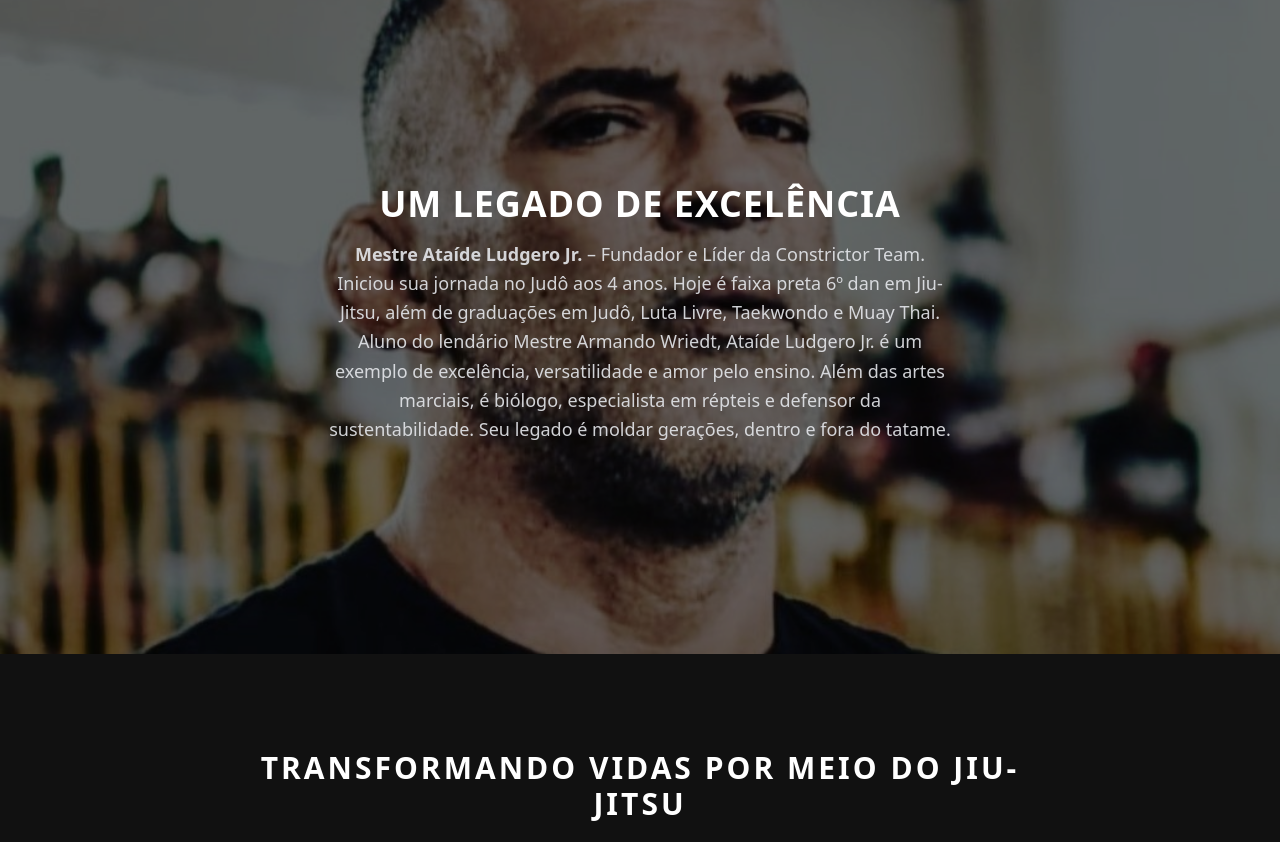
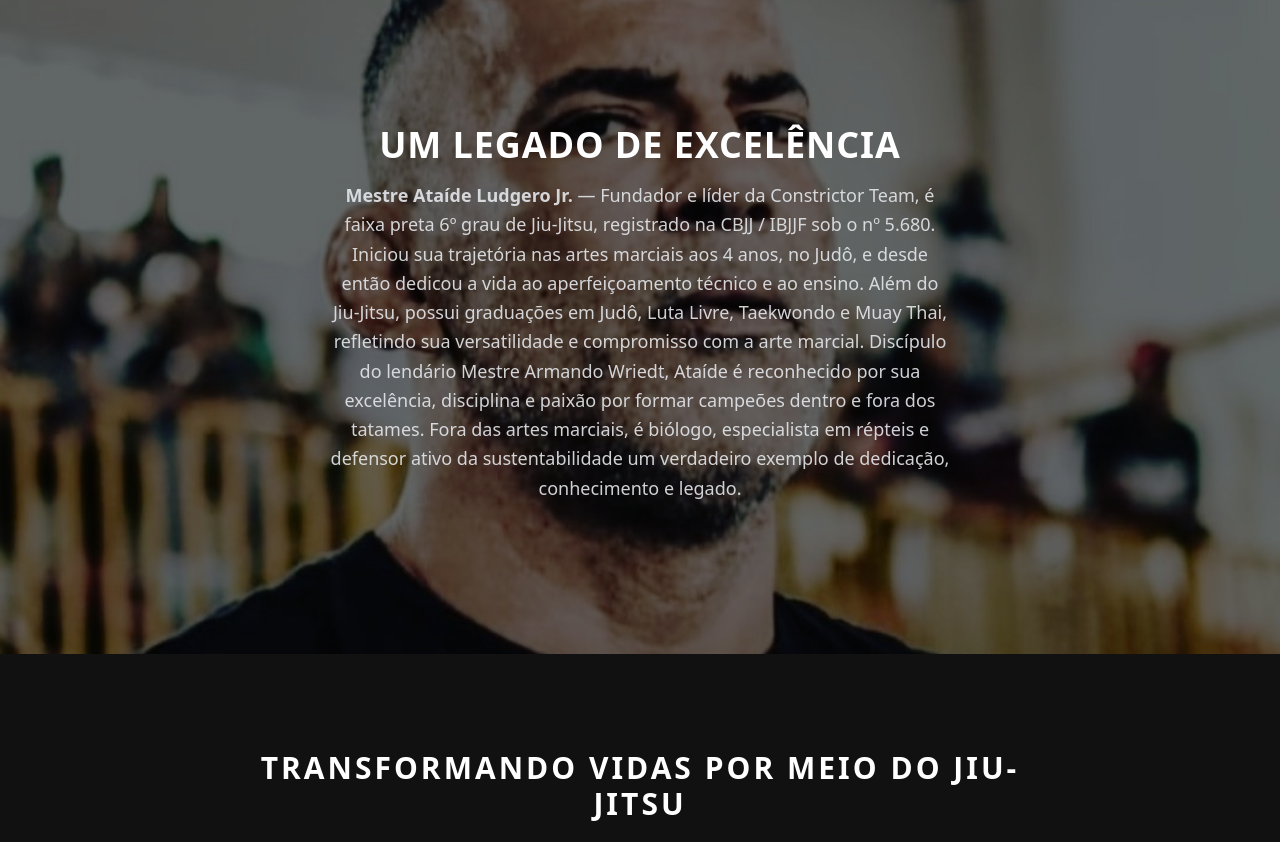
Before and after one commit to JesusVicken/constrictorteam, a Next.js app in the folder constrictorteam/: page / in a window 1280 px wide. Shown: the part 898-1740 px from the top of the page. Built offline with nearby package versions, Linux system fonts and the light colour scheme.

Commit message:
feat: ajuste pedidos pelo Gluaco/1

```diff
--- a/constrictorteam/src/app/_components/About.tsx
+++ b/constrictorteam/src/app/_components/About.tsx
@@ -46,17 +46,25 @@
                         </p>
 
                         <p className="text-gray-700 text-justify">
-                            A Constrictor Team foi fundada pelo <strong>Mestre Ataíde Júnior</strong>, que iniciou sua trajetória no judô e se aprofundou no jiu-jitsu após treinar com mestres renomados como <strong>Hélio Gracie</strong> e <strong>Armando Wriedt</strong>. A equipe, conhecida por seu estilo de jiu-jitsu inspirado em características de serpentes — como precisão, paciência e adaptabilidade —, é hoje um dos principais centros de <strong>MMA</strong> do Brasil e do mundo.
+                            A Constrictor Team foi fundada pelo <strong>Mestre Ataíde Júnior</strong> - <strong>6° grau de Jiu-Jitsu (Registro CBJJ/IBJJF 5.680)</strong>, que iniciou sua trajetória no judô aos 4 anos de idade e se aprofundou no jiu-jitsu após treinar com mestres renomados como <strong>Hélio Gracie</strong> e <strong>Armando Wriedt</strong>.
                         </p>
 
                         <p className="text-gray-700 text-justify">
-                            Com uma filosofia que une técnica, respeito e superação, a Constrictor Team forma atletas de elite e seres humanos exemplares. Cada treino é uma oportunidade de aprimoramento físico, mental e espiritual, mantendo vivo o legado de seus mestres e o espírito das artes marciais.
+                            Aos 17 anos, Ataíde conheceu <strong>Mestre Popó (José Carneiro Vasconcelos Júnior)</strong>, que desempenhou um papel fundamental em sua trajetória no jiu-jitsu. Juntos, buscaram instrução com o Grão-Mestre Armando Wriedt, faixa vermelha sob a tutela de Hélio Gracie.
+                        </p>
+
+                        <p className="text-gray-700 text-justify">
+                            Com uma filosofia que une técnica, respeito e superação, a Constrictor Team forma atletas de elite e seres humanos exemplares. Baseando-se em sua formação como biólogo especializado em herpetologia, Ataíde desenvolveu um estilo único de Jiu-Jitsu inspirado nas jiboias - com precisão, paciência, controle rígido e pressão sufocante.
                         </p>
 
                         <ul className="space-y-3">
                             <li className="flex items-center gap-2">
                                 <Check className="text-green-600" />
-                                Fundada por Mestre Ataíde Júnior, referência mundial em Jiu-Jitsu e MMA
+                                Fundada por Mestre Ataíde Júnior -<strong>6° grau de Jiu-Jitsu - Registro CBJJ/IBJJF 5.680</strong>
+                            </li>
+                            <li className="flex items-center gap-2">
+                                <Check className="text-green-600" />
+                                Parceria fundamental com Mestre Popó na formação da equipe
                             </li>
                             <li className="flex items-center gap-2">
                                 <Check className="text-green-600" />
--- a/constrictorteam/src/app/_components/hero.tsx
+++ b/constrictorteam/src/app/_components/hero.tsx
@@ -46,7 +46,6 @@
                 </div>
             </section>
 
-            {/* --- PARALLAX 2: IMAGEM FIXA --- */}
             <section
                 className="relative h-[85vh] flex items-center justify-center bg-fixed bg-cover bg-center"
                 style={{
@@ -62,14 +61,15 @@
                         Um Legado de Excelência
                     </h2>
                     <p className="text-lg opacity-90 leading-relaxed text-gray-200">
-                        <strong>Mestre Ataíde Ludgero Jr.</strong> – Fundador e Líder da Constrictor Team.
-                        Iniciou sua jornada no Judô aos 4 anos. Hoje é faixa preta 6º dan em Jiu-Jitsu, além de graduações em Judô, Luta Livre, Taekwondo e Muay Thai.
-                        Aluno do lendário Mestre Armando Wriedt, Ataíde Ludgero Jr. é um exemplo de excelência, versatilidade e amor pelo ensino.
-
-                        Além das artes marciais, é biólogo, especialista em répteis e defensor da sustentabilidade. Seu legado é moldar gerações, dentro e fora do tatame.
+                        <strong>Mestre Ataíde Ludgero Jr.</strong> — Fundador e líder da Constrictor Team, é faixa preta 6º grau de Jiu-Jitsu, registrado na CBJJ / IBJJF sob o nº 5.680.
+                        Iniciou sua trajetória nas artes marciais aos 4 anos, no Judô, e desde então dedicou a vida ao aperfeiçoamento técnico e ao ensino.
+                        Além do Jiu-Jitsu, possui graduações em Judô, Luta Livre, Taekwondo e Muay Thai, refletindo sua versatilidade e compromisso com a arte marcial.
+                        Discípulo do lendário Mestre Armando Wriedt, Ataíde é reconhecido por sua excelência, disciplina e paixão por formar campeões dentro e fora dos tatames.
+                        Fora das artes marciais, é biólogo, especialista em répteis e defensor ativo da sustentabilidade um verdadeiro exemplo de dedicação, conhecimento e legado.
                     </p>
                 </div>
             </section>
+
 
             {/* --- CONTEÚDO CENTRAL PRETO E BRANCO --- */}
             <section className="py-24 bg-[#111] text-gray-100 text-center px-6">
--- a/constrictorteam/src/app/_components/segments.tsx
+++ b/constrictorteam/src/app/_components/segments.tsx
@@ -49,6 +49,16 @@
             },
         ],
         image: '/unb.png',
+    },
+    {
+        title: 'Constrictor Team - Ministério da Justiça e Segurança Pública',
+        professors: [
+            {
+                name: 'Prof. Glauco Leite',
+                instagram: 'https://www.instagram.com/jiujitsu.mjsp?igsh=b3hscG5oMm44cnVy',
+            },
+        ],
+        image: '/ministerio.png',
     },
     {
         title: 'Constrictor Team - Samambaia Sul',
```
Also changed, not shown: constrictorteam/public/ministerio.png (added).
